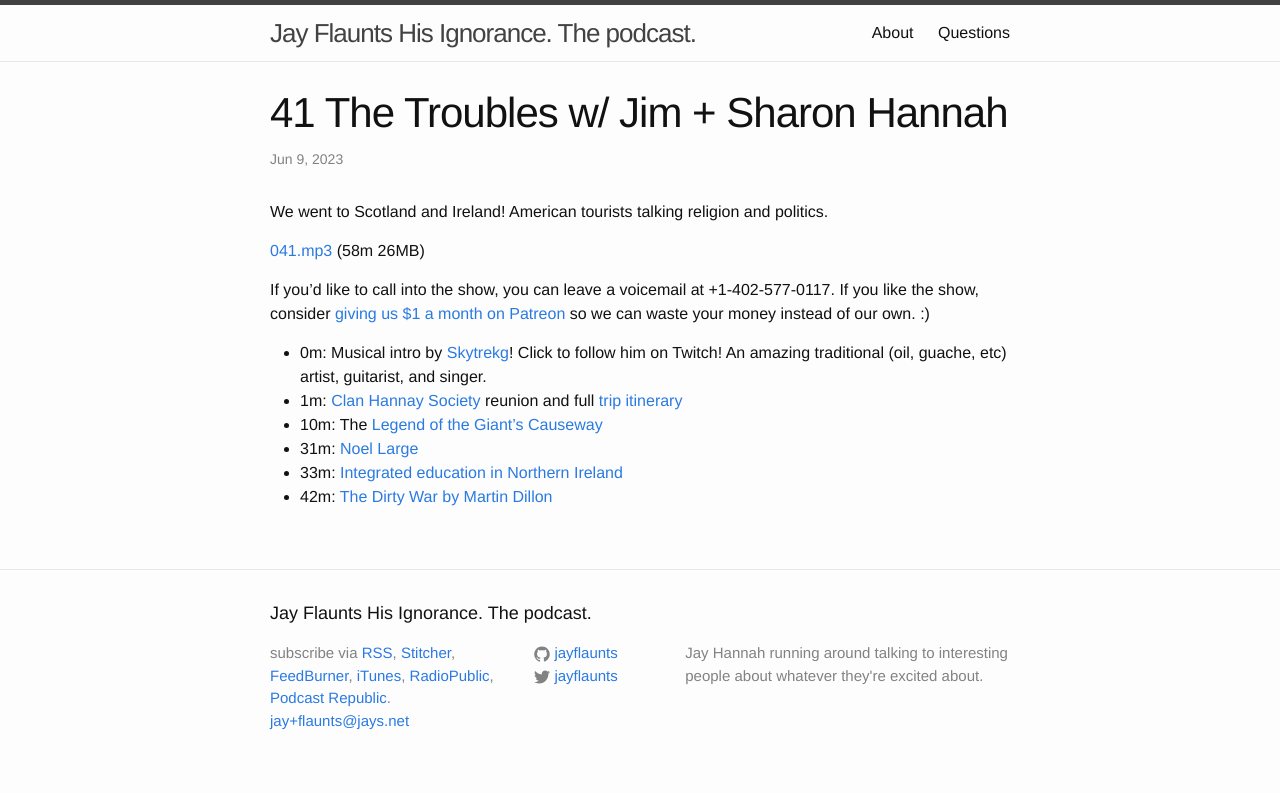
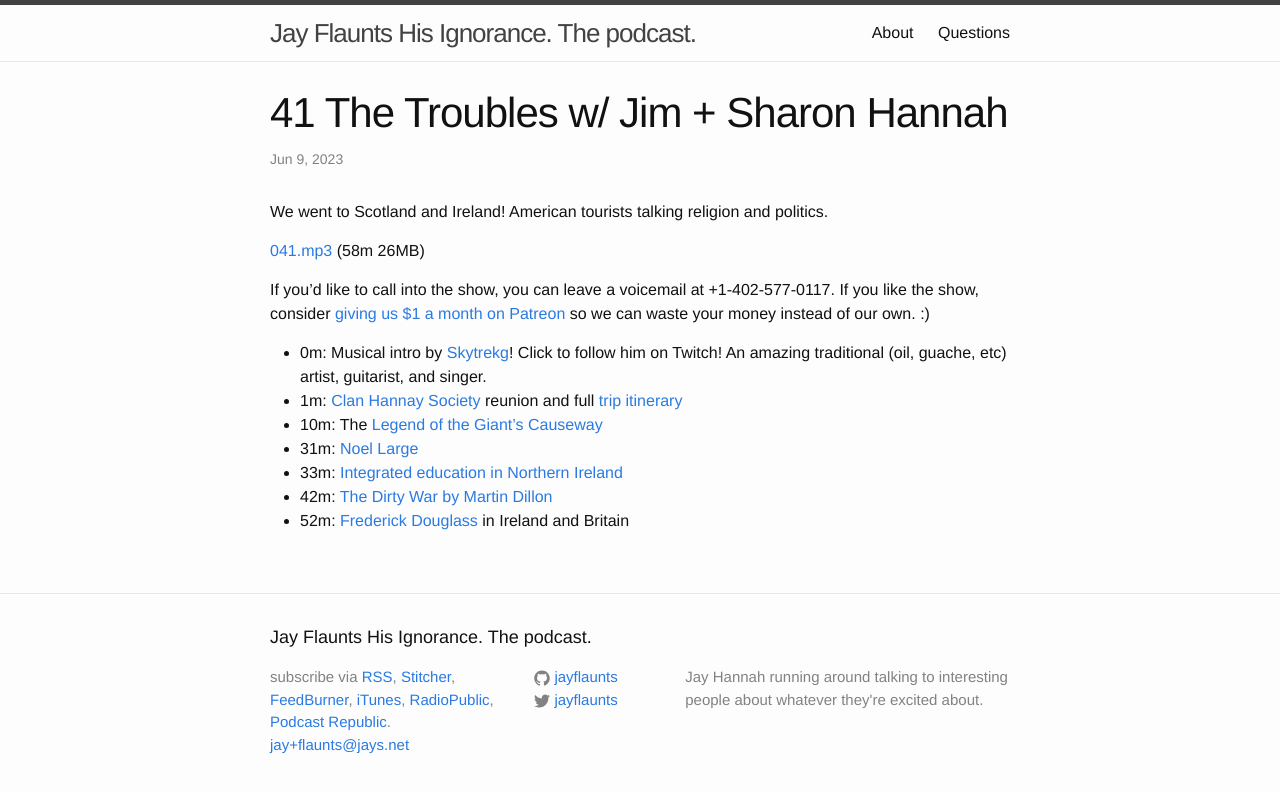
Before and after one commit to jhannah/jayflaunts, a Jekyll site: the page built from _posts/2023-06-08-troubles.md, in a window 1280 px wide. Shown: the top 793 px of the page. Built offline with Jekyll 4.4.1, drawn with Linux system fonts in a browser that asks for light colours.

Commit message:
Added Frederick Douglass

```diff
--- a/_posts/2023-06-08-troubles.md
+++ b/_posts/2023-06-08-troubles.md
@@ -23,3 +23,4 @@
 * 31m: [Noel Large](https://theworld.org/stories/2015-07-15/man-used-hunt-belfast-catholics-357-magnum-here-s-his-story)
 * 33m: [Integrated education in Northern Ireland](https://en.wikipedia.org/wiki/Integrated_education_in_Northern_Ireland)
 * 42m: [The Dirty War by Martin Dillon](https://www.goodreads.com/book/show/834837.The_Dirty_War)
+* 52m: [Frederick Douglass](https://en.wikipedia.org/wiki/Frederick_Douglass#Travels_to_Ireland_and_Great_Britain) in Ireland and Britain
```
